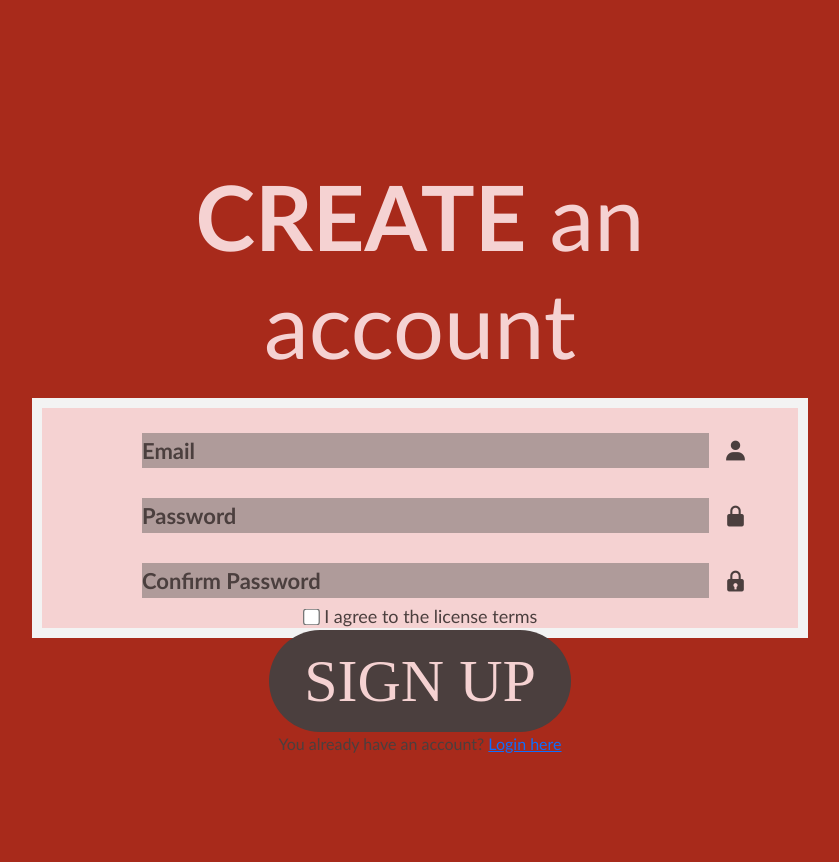
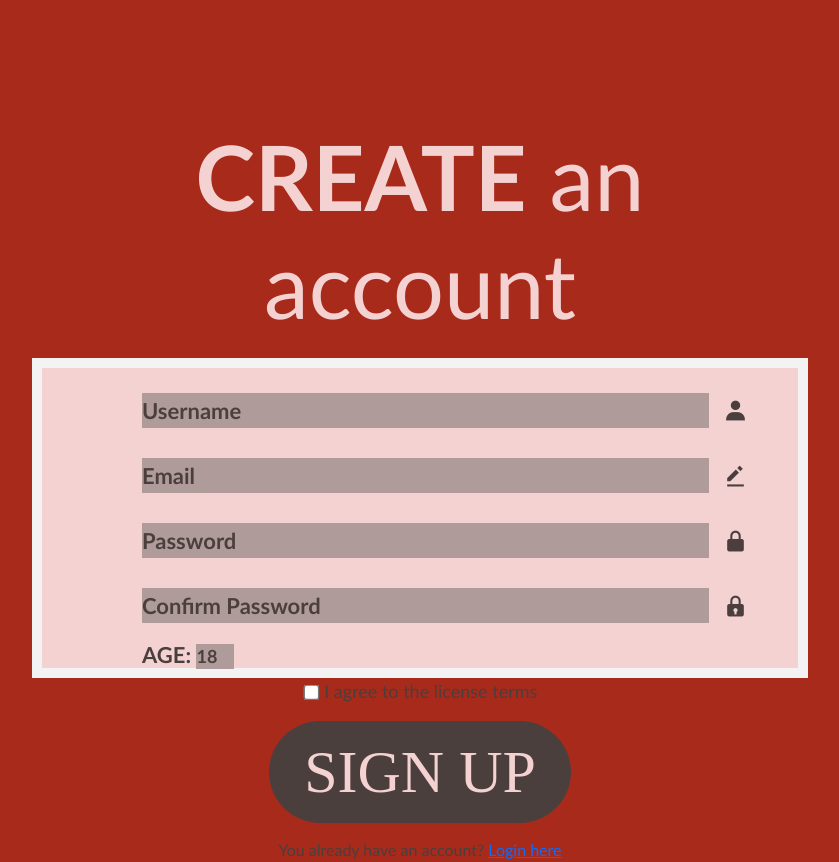
Before and after one commit to BenHoPrograms/SoftwareDevGroupProject, a PHP site: page /RegistrationPage.php in a window 1280 px wide. Shown: the whole page, without its empty margins (220-1059 px from the left). Before the commit the page ends 753 px from the top, so only its background shows below. Run offline with PHP 8.4, Linux system fonts and the light colour scheme; some web fonts are replaced.

Commit message:
added more to the registration page

```diff
--- a/RegistrationPage.css
+++ b/RegistrationPage.css
@@ -31,7 +31,7 @@ body {
 .container .box {
     background-color: #f5d2d2;
     width:100%;
-    height: 30%;
+    height: 40%;
     display:inline-block;
     border:10px solid #f3f3f3;
     margin:0;
@@ -46,6 +46,30 @@ body {
     margin-bottom: 2%;
 }
 
+.container .age-select {
+    position: relative;
+    width: 100%;
+    height: 50px;
+    margin-left: 100;
+    transform: translateY(50%);
+    margin-top: -2%;
+    margin-bottom: 2%;
+    font-family: "Candara", sans-serif;
+    font-weight: bold;
+    font-size: 22px;
+}
+
+.age-select input {
+    font-family: "Candara", sans-serif;
+    font-weight: bold;
+    width: 5%;
+    height: 50%;
+    background-color: #af9b9a;
+    color: black;
+    font-size: 18px;
+    border: none;
+}
+
 .input-box input {
     font-family: "Candara", sans-serif;
     font-weight: bold;
@@ -57,7 +81,7 @@ body {
     border: none;
 }
 
-.input-box input::placeholder {
+::placeholder {
     color: #4b3f3e;
 }
 
@@ -73,6 +97,7 @@ body {
     position: relative;
     text-align: center;
     font-size: 18;
+    margin-bottom: 2%;
 }
 
 .license-terms input[type="checkbox"] {
@@ -97,4 +122,5 @@ body {
     width: 40%;
     border-radius: 100px;
     font-size: 60;
+    margin-bottom: 2%;
 }
--- a/RegistrationPage.php
+++ b/RegistrationPage.php
@@ -16,8 +16,13 @@
 
         <div class="box">
             <div class="input-box">
+                <input type="text" placeholder="Username">
+                <i class='bx bxs-user'></i>
+            </div>
+
+            <div class="input-box">
                 <input type="text" placeholder="Email">
-                <i class='bx bxs-user'></i>
+                <i class='bx bxs-edit-alt' ></i>
             </div>
 
             <div class="input-box">
@@ -28,6 +33,11 @@
             <div class="input-box">
                 <input type="text" placeholder="Confirm Password">
                 <i class='bx bxs-lock' ></i>
+            </div>
+
+            <div class="age-select">
+                AGE:
+                <input type="number" list="quantities" min="18" max="140" placeholder="18">
             </div>
 
             <div class=license-terms>
```
